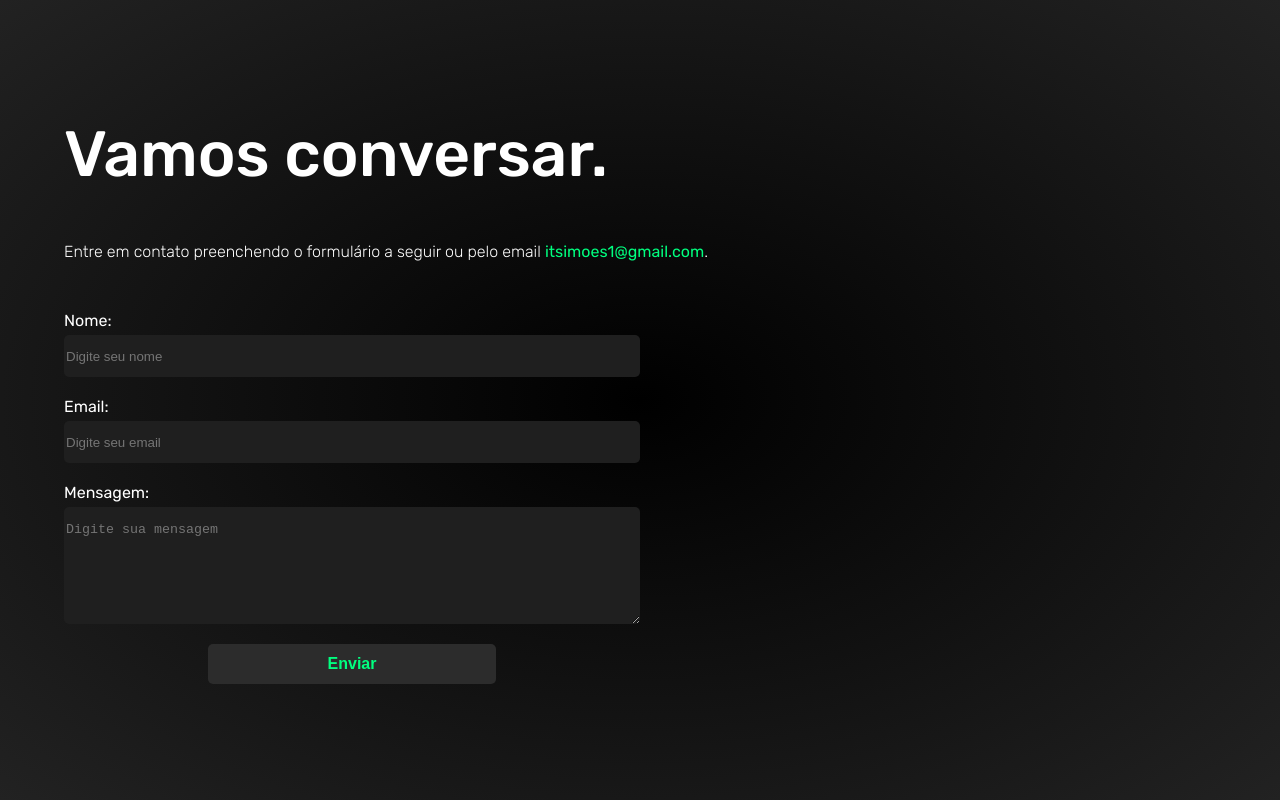
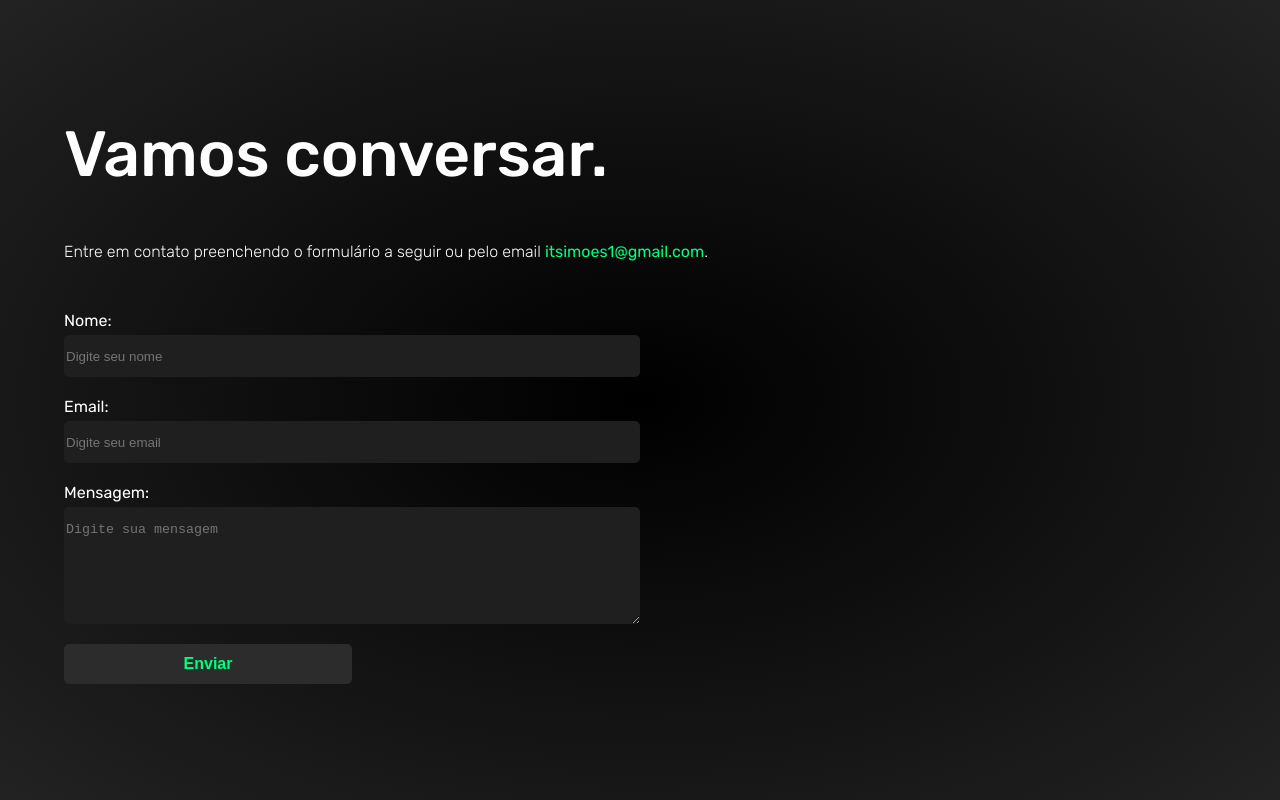
Before and after one commit to itsimoes/portfolio-site, a React (Create React App) app: page /contato in a window 1280 px wide. Built offline with nearby package versions, Linux system fonts and the light colour scheme.

Commit message:
formulario criado

```diff
--- a/src/components/Contact/Contact.jsx
+++ b/src/components/Contact/Contact.jsx
@@ -1,22 +1,38 @@
-import { TextField } from '@mui/material'
 import { Container } from '@mui/system'
 import React from 'react'
 import './style.css'
+import { useState } from 'react'
+
+//Form components
+import UserForm from './UserForm'
+import Thanks from './Thanks'
 
 const Contact = () => {
+
+    const formComponents = [<UserForm />, <Thanks />];
+    const [currentStep, setCurrentStep] = useState(formComponents[0]);
+
+    const changeStep = (e, button) => {
+        e.preventDefault()
+        setCurrentStep(formComponents[1])
+
+        // console.log({ name, email, message, currentStep })
+    }
+
+
     return (
         <Container className='wrapper'>
             <h1 className='title'>Vamos conversar.</h1>
             <p className='contact-p'>Entre em contato preenchendo o formulário a seguir ou pelo email <a href="mailto:itsimoes1@gmail.com?subject=Olá!" class="links">itsimoes1@gmail.com</a>.</p>
             <div className='form-wrapper'>
-                <form id='contact-form' action='submit'>
-                    <label >Nome:</label>
-                    <input className='textField' type="text" placeholder='Digite seu nome'/>
-                    <label >Email:</label>
-                    <input className='textField' type="text" placeholder='Digite seu email'/>
-                    <label >Mensagem:</label>
-                    <textarea className='textField' type="text-area" placeholder='Digite sua mensagem'/>
-                    <button className='contact-button' type='submit' form='contact-form'value='Enviar'>Enviar</button>
+                <form id='contact-form' action='submit' onSubmit={(e) => changeStep(e)}>
+                    {currentStep}
+                    <button
+                        className='contact-button'
+                        type='submit'
+                        form='contact-form'
+                        value='Enviar'>Enviar
+                    </button>
                 </form>
             </div>
         </Container>
--- /dev/null
+++ b/src/components/Contact/Thanks.jsx
@@ -0,0 +1,9 @@
+import React from 'react'
+
+const Thanks = () => {
+  return (
+    <div>Thanks</div>
+  )
+}
+
+export default Thanks
--- /dev/null
+++ b/src/components/Contact/UserForm.jsx
@@ -0,0 +1,54 @@
+import React from 'react'
+import { useState } from 'react'
+import './style.css'
+
+
+
+const UserForm = () => {
+
+  const [name, setName] = useState('')
+  const [email, setEmail] = useState('')
+  const [message, setMessage] = useState('')
+
+
+  // const handleSubmitForm = (e) => {
+  //   e.preventDefault()
+
+  //   console.log({ name, email, message })
+  // }
+
+  return (
+    <div className='form'>
+      <label >Nome:</label>
+      <input
+        className='textField'
+        type="text"
+        placeholder='Digite seu nome'
+        required
+        value={name}
+        onChange={(e) => setName(e.target.value)}
+      />
+
+      <label >Email:</label>
+      <input
+        className='textField'
+        type="text"
+        placeholder='Digite seu email'
+        required
+        value={email}
+        onChange={(e) => setEmail(e.target.value)}
+      />
+      <label >Mensagem:</label>
+      <textarea
+        className='textField'
+        type="text-area"
+        placeholder='Digite sua mensagem'
+        required
+        value={message}
+        onChange={(e) => setMessage(e.target.value)}
+      />
+    </div>
+  )
+}
+
+export default UserForm
--- a/src/components/Contact/style.css
+++ b/src/components/Contact/style.css
@@ -7,7 +7,7 @@
     }
 }
 
-form {
+.form {
     display: flex;
     flex-direction: column;
 }
```
